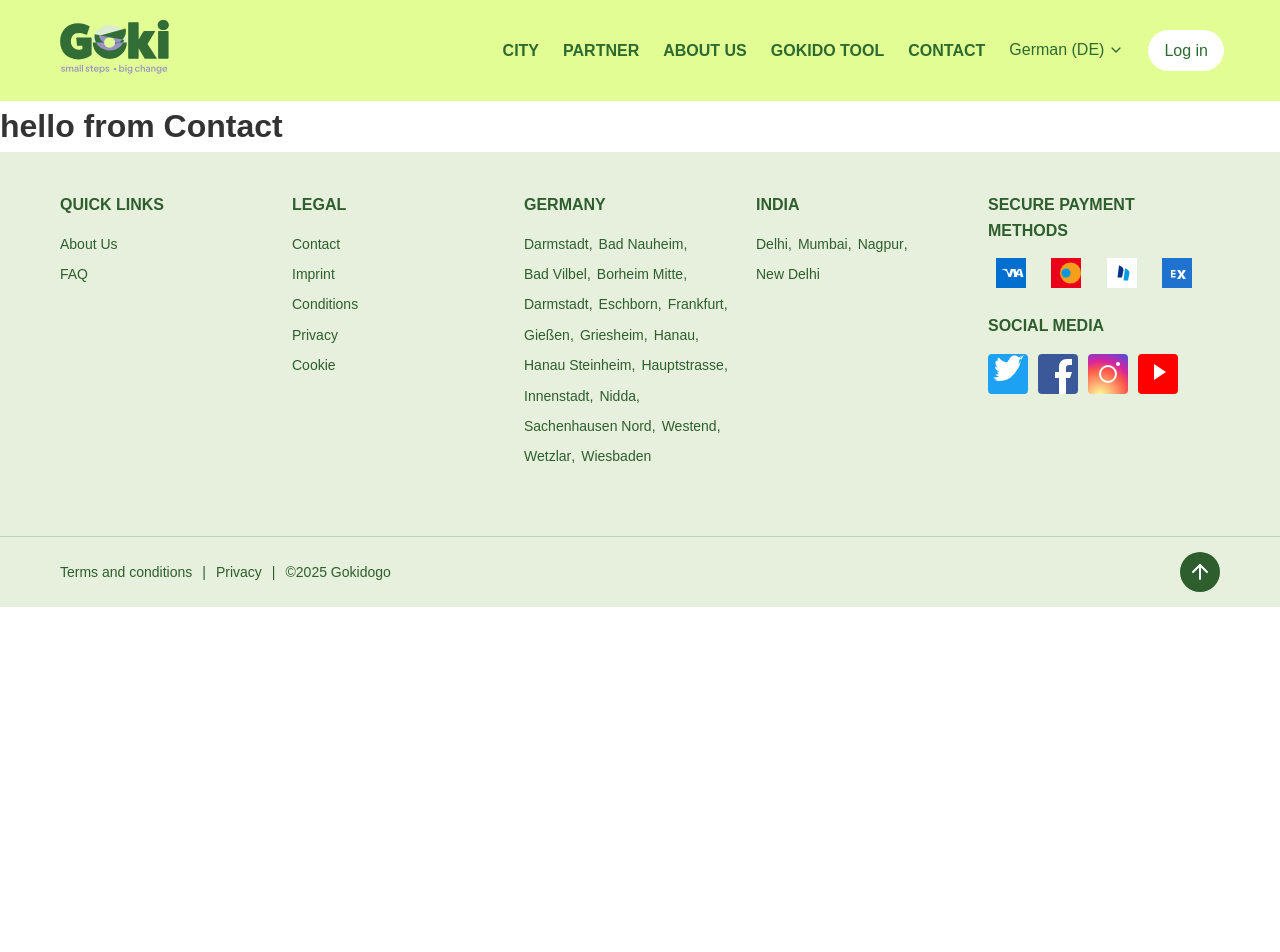
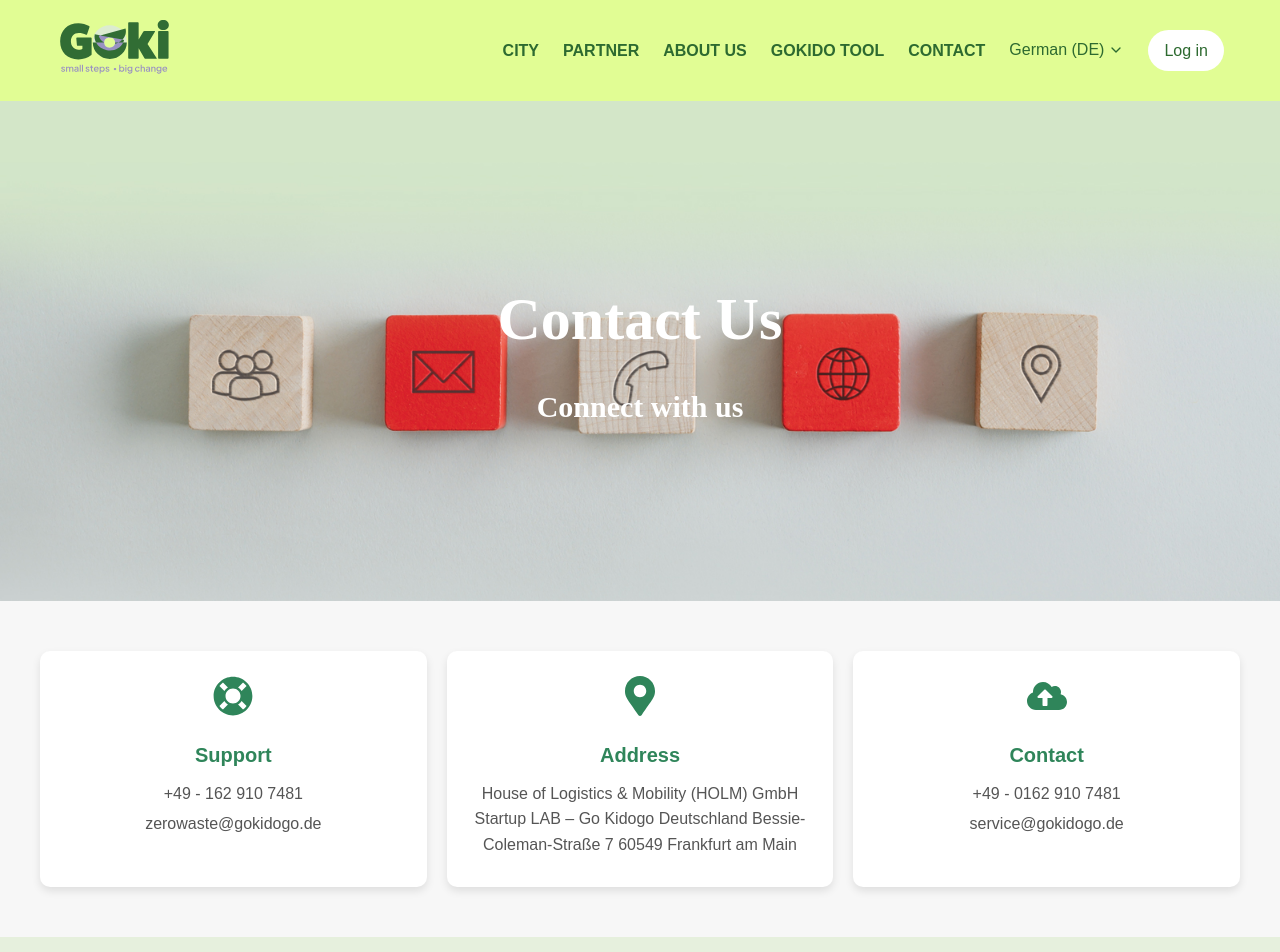
Before and after one commit to ahireashutosh10/Go-kidogo, a React (Vite) app: page /Contact in a window 1280 px wide. Shown: the top 952 px of the page. Before the commit the page ends 800 px from the top, so only its background shows below. Built offline with nearby package versions, Linux system fonts and the light colour scheme.

Commit message:
Contact Added_Pending

```diff
--- /dev/null
+++ b/src/pages/Contact.css
@@ -0,0 +1,92 @@
+/* Contact Section Container */
+
+
+.background-image1 {
+    background: url('../assets/contactus.jpg') no-repeat center center/cover;
+    height: 500px;
+    display: flex;
+    align-items: center;
+    justify-content: center;
+    text-align: center;
+    color: white;
+    font-size: 36px;
+    font-weight: bold;
+    /* filter: brightness(80%); */
+  }
+
+
+
+
+.contact-section {
+    background-color: #f7f7f7;
+    padding: 50px 20px;
+    display: flex;
+    justify-content: center;
+    align-items: center;
+  }
+
+  /* Contact Cards Container */
+  .contact-container {
+    display: grid;
+    grid-template-columns: repeat(auto-fit, minmax(300px, 1fr));
+    gap: 20px;
+    max-width: 1200px;
+    width: 100%;
+  }
+
+  /* Individual Contact Card */
+  .contact-card {
+    background: white;
+    padding: 25px;
+    border-radius: 10px;
+    box-shadow: 0 4px 8px rgba(0, 0, 0, 0.1);
+    text-align: center;
+    transition: transform 0.3s ease-in-out;
+  }
+
+  .contact-card:hover {
+    transform: translateY(-5px);
+  }
+
+  /* Contact Card Icon */
+  .contact-icon {
+    font-size: 40px;
+    color: #2f855a;
+    margin-bottom: 15px;
+  }
+
+  /* Contact Title */
+  .contact-title {
+    font-size: 20px;
+    font-weight: 600;
+    color: #2f855a;
+    margin-bottom: 10px;
+  }
+
+  /* Contact Text */
+  .contact-text {
+    font-size: 16px;
+    color: #555;
+    margin-bottom: 5px;
+  }
+
+  /* Responsive Design */
+  @media (max-width: 768px) {
+    .contact-container {
+      grid-template-columns: 1fr;
+    }
+  }
+  .about-text {
+    font-size: 30px;
+    font-family: 'Times New Roman', serif;
+  }
+
+  .about-text h2 {
+    font-size: 2.5rem;
+  }
+
+  .about-text p {
+    margin-top: 1rem;
+    color: #fff;
+    text-align: center;
+  }
--- a/src/pages/Contact.jsx
+++ b/src/pages/Contact.jsx
@@ -1,11 +1,66 @@
-import React from 'react'
+import React from "react";
+import { FaLifeRing, FaMapMarkerAlt, FaCloudUploadAlt } from "react-icons/fa";
+import "./Contact.css";
 
-const Contact = () => {
+const ContactSection = () => {
+  const contactInfo = [
+    {
+      icon: <FaLifeRing className="contact-icon" />,
+      title: "Support",
+      phone: "+49 - 162 910 7481",
+      email: "zerowaste@gokidogo.de",
+    },
+    {
+      icon: <FaMapMarkerAlt className="contact-icon" />,
+      title: "Address",
+      address: `House of Logistics & Mobility (HOLM) GmbH
+      Startup LAB – Go Kidogo Deutschland
+      Bessie-Coleman-Straße 7
+      60549 Frankfurt am Main`,
+    },
+    {
+      icon: <FaCloudUploadAlt className="contact-icon" />,
+      title: "Contact",
+      phone: "+49 - 0162 910 7481",
+      email: "service@gokidogo.de",
+    },
+  ];
+
   return (
     <div>
-      <h1>hello from Contact</h1>
+      {/* Background Image Section */}
+      <div className="background-image1">
+
+      <div className="text-content">
+
+</div>
+<div className="about-text">
+<h1>Contact Us</h1>
+  <p>Connect with us</p>
+</div>
+</div>
+
+      {/* Contact Details Section */}
+      <div className="contact-section">
+        <div className="contact-container">
+          {contactInfo.map((item, index) => (
+            <div key={index} className="contact-card">
+              <div>{item.icon}</div>
+              <h3 className="contact-title">{item.title}</h3>
+              {item.address ? (
+                <p className="contact-text">{item.address}</p>
+              ) : (
+                <>
+                  <p className="contact-text">{item.phone}</p>
+                  <p className="contact-text">{item.email}</p>
+                </>
+              )}
+            </div>
+          ))}
+        </div>
+      </div>
     </div>
-  )
-}
+  );
+};
 
-export default Contact
+export default ContactSection;
```
Also changed, not shown: src/pages/Privacy.jsx (added, +11 -0 lines), src/assets/contactus.jpg (added).
